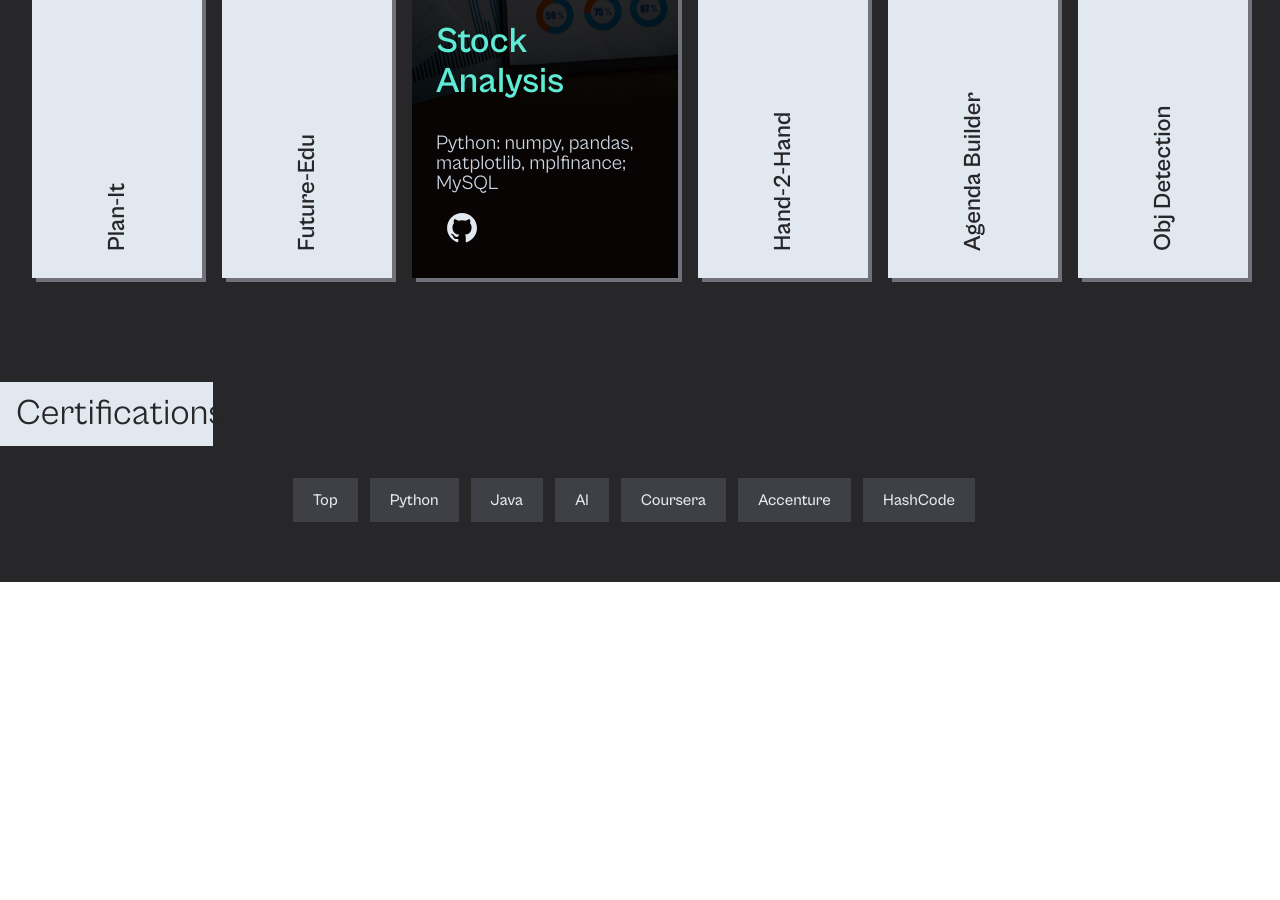
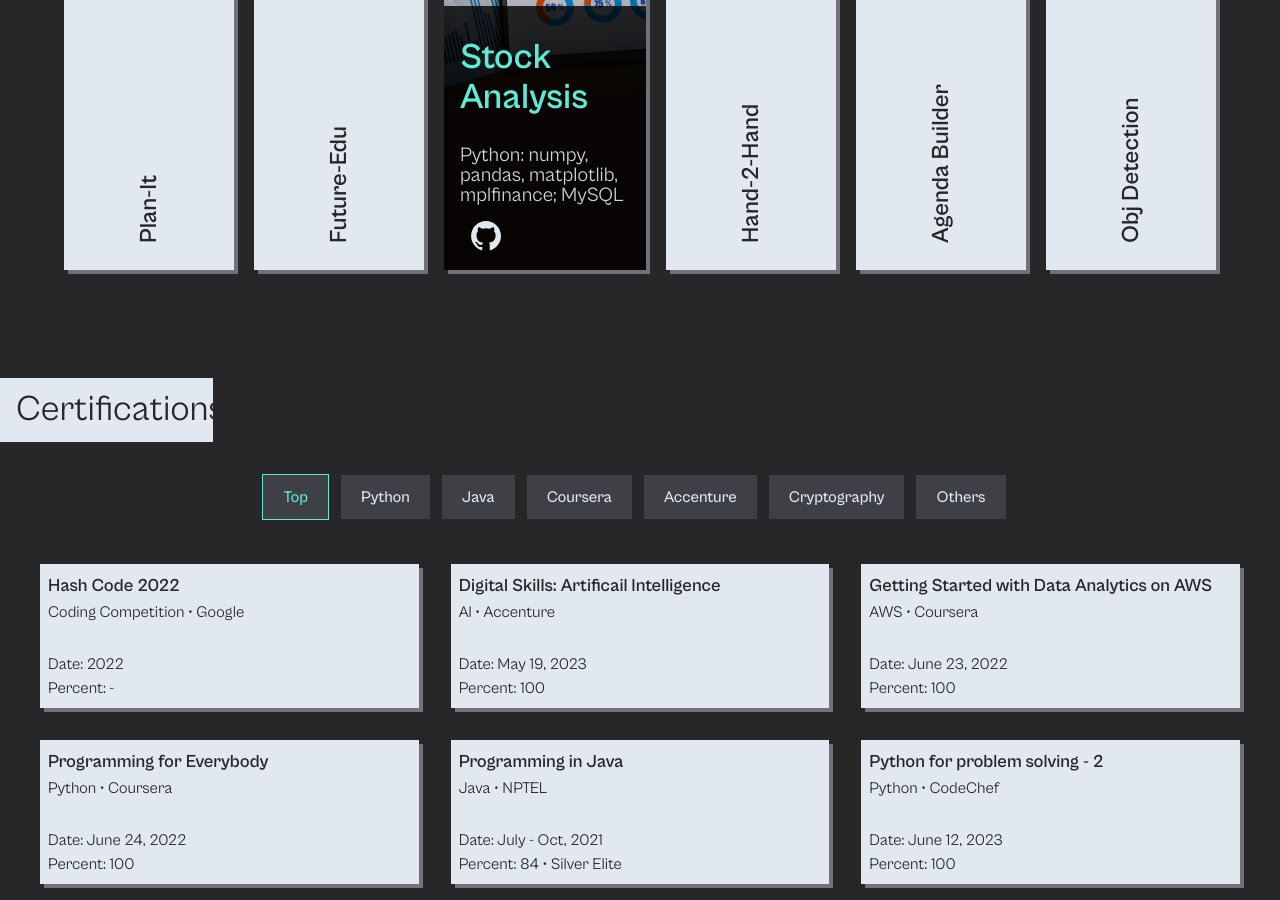
Before and after one commit to AlefiyaAbbas/alefiyar02, a Next.js app: page / in a window 1280 px wide. Shown: the part 2880-3780 px from the top of the page. Before the commit the page ends 3462 px from the top, so only its background shows below. Built offline with nearby package versions, Linux system fonts and the light colour scheme.

Commit message:
Updateds

```diff
--- a/components/Card.js
+++ b/components/Card.js
@@ -37,11 +37,11 @@
           {title}
         </h3>
       ) : (
-        <div className='absolute bottom-0 p-6 flex justify-start w-full flex-col bg-[rgba(0,0,0,0.8)]'>
+        <div className='absolute bottom-0 px-4 py-2 flex justify-start w-full flex-col bg-[rgba(0,0,0,0.8)]'>
           <h2 className='md:my-[24px] font-semibold sm:text-4xl text-3xl text-teal-300 '>
             {title}
           </h2>
-          <p className='font-normal text-xl leading-[20.16px] text-slate-300 my-2'>
+          <p className='font-normal text-xl leading-[20.16px] text-slate-300 my-1'>
             {textstack}
           </p>
           <div className={`glassmorphism flex flex-row`}>
--- a/components/Certificate.js
+++ b/components/Certificate.js
@@ -1,12 +1,36 @@
 import React from 'react';
 import { motion } from 'framer-motion';
 import { useState } from 'react';
-import { BiLinkExternal } from 'react-icons/bi';
-import Link from 'next/link';
+
 export default function Certificate() {
-  const options = ['Top', 'Python', 'Java', 'AI', 'Coursera', 'Accenture', 'HashCode'];
+  const options = ['Top', 'Python', 'Java', 'Coursera', 'Accenture', 'Cryptography', 'Others'];
 
   const data = [
+    {
+      lang: 'Hash Code 2022',
+      platform: 'Coding Competition • Google',
+      date: '2022',
+      percent: '-',
+      extlink: 'https://drive.google.com/file/d/1siaU6hx3EpbRpzX9rvKJDr-YQbFzPb7s/view?usp=drive_link',
+      category: ['Top'],
+    },
+    {
+      lang: 'Digital Skills: Artificail Intelligence',
+      platform: 'AI • Accenture',
+      date: 'May 19, 2023',
+      percent: '100',
+      extlink: 'https://drive.google.com/file/d/1hEmNGPuDvklP3JkOreDrfkpFi2qBVSC2/view?usp=drive_link',
+      category: ['AI', 'Accenture', 'Top'],
+    },
+
+    {
+      lang: 'Getting Started with Data Analytics on AWS',
+      platform: 'AWS • Coursera',
+      date: 'June 23, 2022',
+      percent: '100',
+      extlink: 'https://drive.google.com/file/d/1VPoDmzQoZmehxcRDGaV7uBaO2DVqRudT/view?usp=drive_link',
+      category: ['Top', 'Coursera'],
+    },
     {
       lang: 'Programming for Everybody ',
       platform: 'Python • Coursera',
@@ -16,20 +40,12 @@
       category: ['Python', 'Coursera', 'Top'],
     },
     {
-      lang: 'Getting Started with Data Analytics on AWS',
-      platform: 'AWS • Coursera',
-      date: 'June 23, 2022',
-      percent: '100',
-      extlink: 'https://drive.google.com/file/d/1VPoDmzQoZmehxcRDGaV7uBaO2DVqRudT/view?usp=drive_link',
-      category: ['Top', 'Coursera'],
-    },
-    {
-      lang: 'Digital Skills: Artificail Intelligence',
-      platform: 'AI • Accenture',
-      date: 'June 24, 2022',
-      percent: '100',
-      extlink: 'https://drive.google.com/file/d/1hEmNGPuDvklP3JkOreDrfkpFi2qBVSC2/view?usp=drive_link',
-      category: ['AI', 'Accenture', 'Top'],
+      lang: 'Programming in Java',
+      platform: 'Java • NPTEL',
+      date: 'July - Oct, 2021',
+      percent: '84 • Silver Elite',
+      extlink: 'https://drive.google.com/file/d/1Y4wkQkyglRyAOCGBOBTG2U7017YO8V-c/view?usp=drive_link',
+      category: ['Java', 'Top'],
     },
     {
       lang: 'Python for problem solving - 1',
@@ -44,28 +60,78 @@
       platform: 'Python • CodeChef',
       date: 'June 12, 2023',
       percent: '100',
-      extlink: 'https://drive.google.com/file/d/1hEmNGPuDvklP3JkOreDrfkpFi2qBVSC2/view?usp=drive_link',
-      category: ['Python'],
+      extlink: 'https://drive.google.com/file/d/13RhOea_ajjcC72ZEAq1kCT-T3AtzKC2z/view?usp=drive_link',
+      category: ['Top', 'Python'],
     },
     {
-      lang: 'Programming in Java',
-      platform: 'Java • NPTEL',
-      date: 'July - Oct, 2021',
-      percent: '84 • Silver Elite',
-      extlink: 'https://drive.google.com/file/d/1Y4wkQkyglRyAOCGBOBTG2U7017YO8V-c/view?usp=drive_link',
-      category: ['Java', 'Top'],
+      lang: 'Python 3.4.3 Training',
+      platform: 'Python • IIT Bombay: Spoken Tutorial',
+      date: 'Mar 21, 2022',
+      percent: '-',
+      extlink: 'https://drive.google.com/file/d/1JQjzklxRs8LRBmfCumOoW6xg3ew1GFGn/view?usp=drive_link',
+      category: ['Python', 'Others'],
     },
     {
-      lang: 'Hash Code 2022',
-      platform: 'Coding Competiton • Google',
-      date: ' 2022',
+      lang: 'Java Training',
+      platform: 'Java • IIT Bombay: Spoken Tutorial',
+      date: 'Nov 26, 2021',
       percent: '-',
-      extlink: 'https://drive.google.com/file/d/1siaU6hx3EpbRpzX9rvKJDr-YQbFzPb7s/view?usp=drive_link',
-      category: ['HashCode', 'Top'],
+      extlink: 'https://drive.google.com/file/d/15gBurXMlIGJStQHYO1xz5y5-p8RLUKz9/view?usp=drive_link',
+      category: ['Java', 'Others'],
+    },
+    {
+      lang: 'C Training',
+      platform: 'C • IIT Bombay: Spoken Tutorial',
+      date: 'June 23, 2021',
+      percent: '-',
+      extlink: 'https://drive.google.com/file/d/1a-HyzhLVjxXeNVQM6M6d89ETND3H4WO3/view?usp=drive_link',
+      category: ['Others'],
+    },
+    {
+      lang: 'PHP and MySQL Training',
+      platform: 'PHP • MySQL • IIT Bombay: Spoken Tutorial',
+      date: 'Oct 7, 2022',
+      percent: '-',
+      extlink: 'https://drive.google.com/file/d/1DTaRjHtDcBLUq_GoAAaqWlO7PF0tnYvh/view?usp=drive_link',
+      category: ['Others'],
+    },
+
+
+    {
+      lang: 'Cryptography with Python',
+      platform: 'Python • Cryptography • Infosys',
+      date: 'Feb 8, 2023',
+      percent: '-',
+      extlink: 'https://drive.google.com/file/d/1fSxH1M3QJzcBPM-bOpw8EWnQxXXxlxr8/view?usp=drive_link',
+      category: ['Python', 'Cryptography'],
+    },
+    {
+      lang: 'Ethical Hacker: Cryptography Attacks',
+      platform: 'Cryptography • Infosys',
+      date: ' Jan 28, 2023',
+      percent: '-',
+      extlink: 'https://drive.google.com/file/d/1QoSWIAtlOeC-sH3RpP1JuW-bqDU7ZdNk/view?usp=drive_link',
+      category: ['Cryptography'],
+    },
+    {
+      lang: 'Cryptography: Introduction to Cryptography Services',
+      platform: 'Cryptography • Infosys',
+      date: ' Jan 28, 2023',
+      percent: '-',
+      extlink: 'https://drive.google.com/file/d/1Wd7fcrAAmDEqYHTEQh2WBdkVtANbyp6Q/view?usp=drive_link',
+      category: ['Cryptography'],
+    },
+    {
+      lang: 'Securing Information using Cryptography',
+      platform: 'Cryptography • Infosys',
+      date: ' Feb 5, 2023',
+      percent: '-',
+      extlink: 'https://drive.google.com/file/d/1WY5AHlhbTiEGPLyOBqME2RamyWD_Vxtv/view?usp=drive_link',
+      category: ['Cryptography'],
     },
   ];
 
-  const [selected, setSelected] = useState('all');
+  const [selected, setSelected] = useState('Top');
 
   return (
     <div className="w-full h-auto bg-zinc-800 font-cabinet py-4">
@@ -73,7 +139,7 @@
         // initial={{ x: -1000 }}
         // animate={{ x: 0 }}
         // transition={{ duration: 1, delay: 7 }}
-        className="bg-slate-200 text-zinc-800 h-10 mt-4 text-2xl md:h-16 w-1/2 md:w-1/6 md:mt-6 md:text-4xl px-4"
+        className="bg-slate-200 text-zinc-800 h-10 mt-4 text-2xl md:h-16 w-1/2 md:w-1/6 md:mt-6 md:text-4xl px-4 "
       >
         <span className="leading-10 md:leading-[64px]">Certifications</span>
       </motion.div>
@@ -91,15 +157,15 @@
 
         ))}
       </div>
-      <div className="grid grid-cols-2 md:grid-cols-4 gap-4 mx-10">
+      <div className="grid grid-cols-2 md:grid-cols-3 gap-8 mx-10">
         {data.map(({ category, lang, platform, date, percent, extlink }) => {
-          if ( category.includes(selected)) {
+          if (category.includes(selected)) {
             return (
               <div key={lang} className='h-auto w-auto bg-slate-200 p-2 text-zinc-800 customShadow'>
-                <a href={extlink} target="_blank" rel="noopener noreferrer" className="font-semibold sm:text-2xl text-xl hover:text-teal-600">
+                <a href={extlink} target="_blank" rel="noopener noreferrer" className="font-semibold sm:text-lg text-xl hover:text-teal-600">
                   {lang}
                 </a>
-                <div className='text-lg leading-[20.16px]'>
+                <div className='sm:text-base text-lg leading-[20.16px]'>
                   {platform}
                 </div>
                 <div className='text-base mt-7'>
--- a/components/Project.js
+++ b/components/Project.js
@@ -71,7 +71,7 @@
           <span className="leading-10 md:leading-[64px]">Work</span>
         </motion.div>
 
-        <div className='md:mt-[50px] flex lg:flex-row flex-col min-h-[70vh] gap-5 w-full p-8'>
+        <div className='md:mt-[50px] flex lg:flex-row flex-col min-h-[70vh] gap-5 w-full px-16 py-6'>
           {projects.map((world, index) => (
             <Card
               key={world.id}
```
